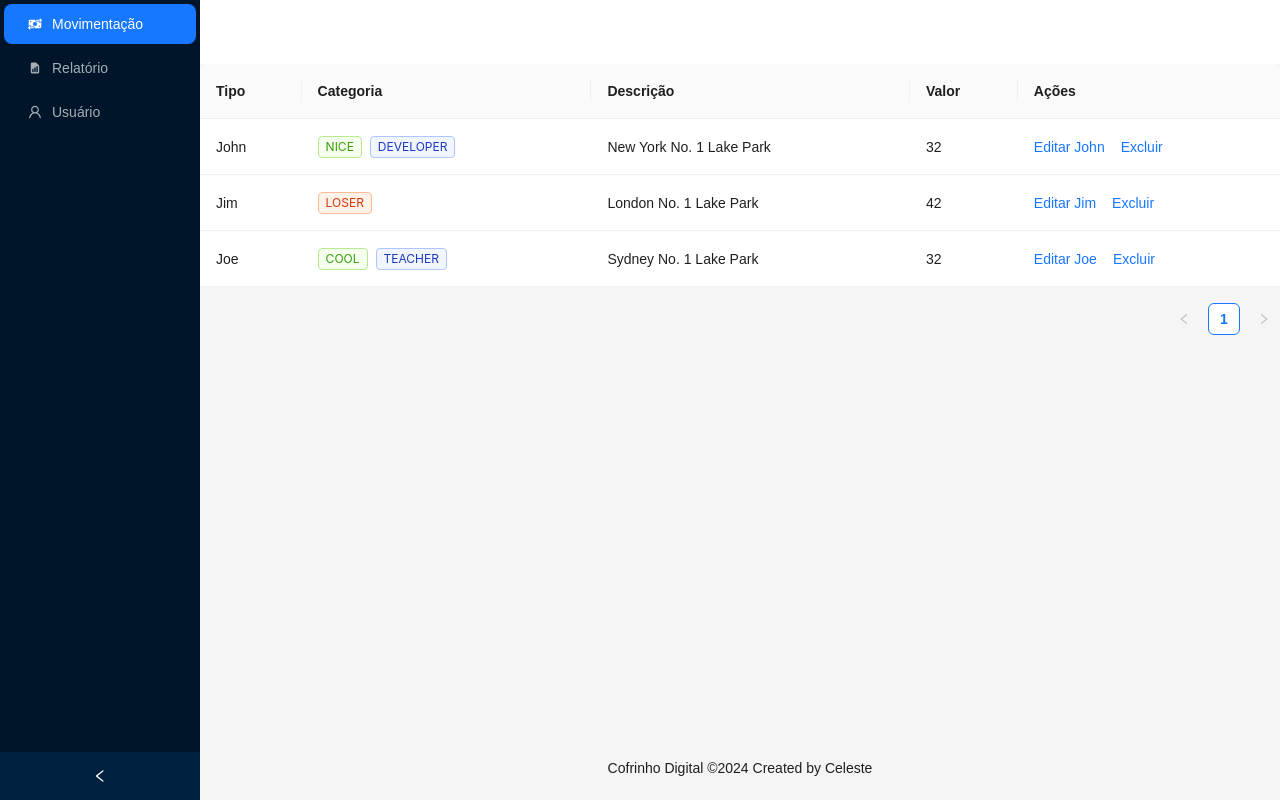
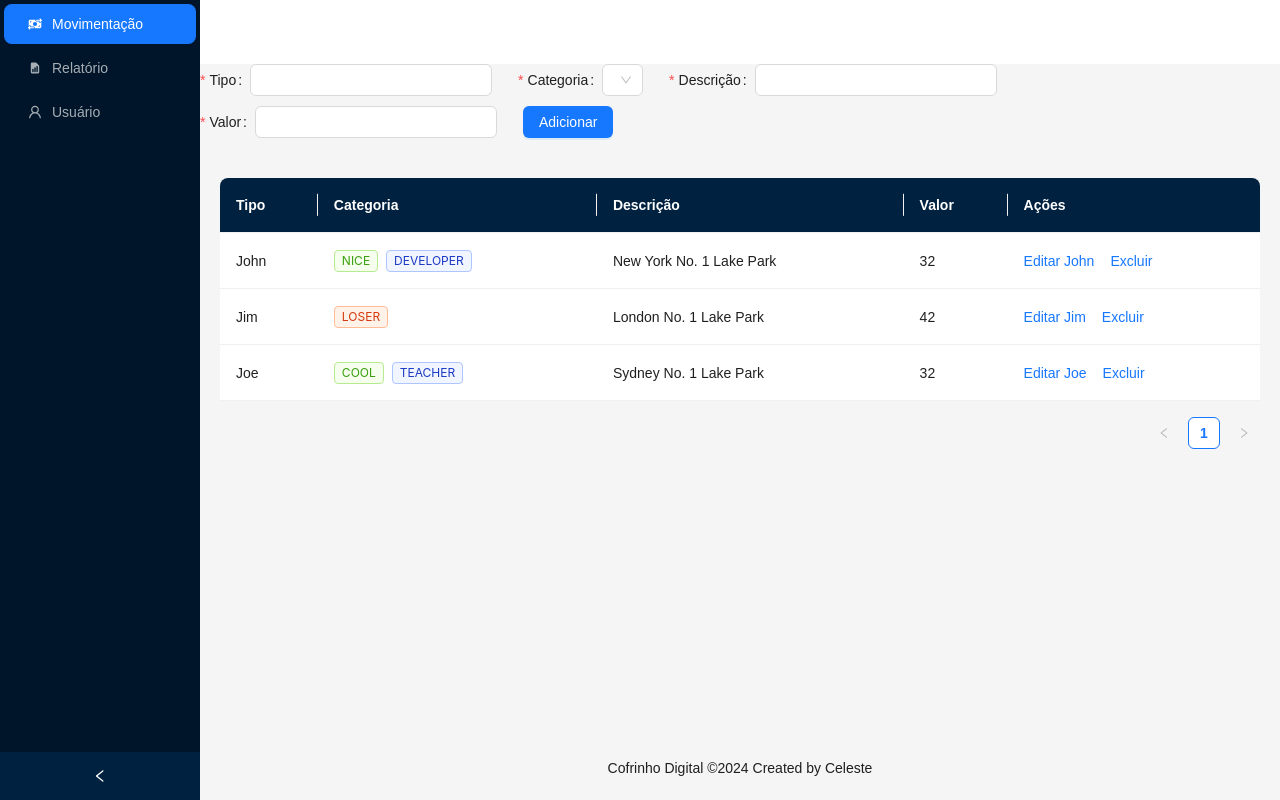
Before and after one commit to v0cs/cofrinho-digital, a React (Vite) app in the folder frontend/: page /movimentacao in a window 1280 px wide. Built offline with nearby package versions, Linux system fonts and the light colour scheme.

Commit message:
Ajustando formualrio do menu principal

```diff
--- /dev/null
+++ b/frontend/src/components/Formulario/Formulario.jsx
@@ -0,0 +1,67 @@
+// src/components/Formulario.js
+import React from 'react';
+import { Form, Input, Button, Select } from 'antd';
+import styles from './Formulario.module.css'; // Certifique-se de ter esse arquivo CSS
+
+const { Option } = Select;
+
+const Formulario = ({ onAdd }) => {
+    const [form] = Form.useForm();
+
+    const onFinish = (values) => {
+        onAdd(values);
+        form.resetFields();
+    };
+
+    return (
+        <Form
+            form={form}
+            layout="inline"
+            onFinish={onFinish}
+            className={styles.formulario} // Adicione a classe para estilização
+            style={{ marginBottom: '20px', gap: '10px' }}
+        >
+            <Form.Item
+                name="tipo"
+                label="Tipo"
+                rules={[{ required: true, message: 'Por favor, insira o tipo!' }]}
+            >
+                <Input />
+            </Form.Item>
+            <Form.Item
+                name="categoria"
+                label="Categoria"
+                rules={[{ required: true, message: 'Por favor, selecione a categoria!' }]}
+            >
+                <Select mode="multiple" allowClear>
+                    <Option value="nice">Nice</Option>
+                    <Option value="developer">Developer</Option>
+                    <Option value="loser">Loser</Option>
+                    <Option value="cool">Cool</Option>
+                    <Option value="teacher">Teacher</Option>
+                </Select>
+            </Form.Item>
+            <Form.Item
+                name="descricao"
+                label="Descrição"
+                rules={[{ required: true, message: 'Por favor, insira a descrição!' }]}
+            >
+                <Input />
+            </Form.Item>
+            <Form.Item
+                name="valor"
+                label="Valor"
+                rules={[{ required: true, message: 'Por favor, insira o valor!' }]}
+            >
+                <Input type="number" />
+            </Form.Item>
+            <Form.Item>
+                <Button type="primary" htmlType="submit">
+                    Adicionar
+                </Button>
+            </Form.Item>
+        </Form>
+    );
+};
+
+export default Formulario;
--- /dev/null
+++ b/frontend/src/components/Formulario/Formulario.module.css
@@ -0,0 +1,5 @@
+.formulario {
+    display: flex;
+    flex-wrap: wrap;
+    gap: 10px;
+}
--- a/frontend/src/components/Paginacao.jsx
+++ b/frontend/src/components/Paginacao.jsx
@@ -1,10 +1,8 @@
 import React, { useState } from 'react';
 import { UserOutlined, } from '@ant-design/icons';
 import { Layout, Menu, theme } from 'antd';
-import { Space, Table, Tag } from 'antd';
 import { HiDocumentReport } from "react-icons/hi";
 import { FaMoneyBillTransfer } from "react-icons/fa6";
-import Tabela from "./Tabela";
 import { useNavigate } from 'react-router-dom';
 
 const { Header, Content, Footer, Sider } = Layout;
--- a/frontend/src/components/Tabela.jsx
+++ b/frontend/src/components/Tabela/Tabela.jsx
@@ -29,7 +29,7 @@ const data = [
 ];
 
 const Tabela = () => (
-    <Table dataSource={data} className={styles.tabela}>
+    <Table dataSource={data} className={styles.tabela} style={{padding: '20px'}}>
         <Column title="Tipo" dataIndex="tipo" key="tipo" />
         <Column
             title="Categoria"
--- a/frontend/src/main.jsx
+++ b/frontend/src/main.jsx
@@ -1,10 +1,22 @@
-import React from 'react'
-import ReactDOM from 'react-dom/client'
-import './index.css'
-import App from './App.jsx'
+import React from 'react';
+import ReactDOM from 'react-dom';
+import { ConfigProvider } from 'antd';
+import './index.css';
+import App from './App.jsx';
 
 ReactDOM.createRoot(document.getElementById('root')).render(
   <React.StrictMode>
-    <App/>
-  </React.StrictMode>,
-)
+    <ConfigProvider
+      theme={{
+        components: {
+          Table: {
+            headerBg: '#002140',
+            colorTextHeading: '#fff'
+          },
+        },
+      }}
+    >
+      <App />
+    </ConfigProvider>
+  </React.StrictMode>
+);
--- a/frontend/src/pages/login/Login.module.css
+++ b/frontend/src/pages/login/Login.module.css
@@ -12,6 +12,7 @@
 .sectionLeft h1 {
     font-size: 30px;
     font-weight: bold;
+    color: #ffff;
 }
 
 .sectionRight {
--- a/frontend/src/pages/movimentacao/movimentacao.jsx
+++ b/frontend/src/pages/movimentacao/movimentacao.jsx
@@ -1,12 +1,14 @@
 import React from 'react'
 import Paginacao from '../../components/Paginacao';
-import Tabela from '../../components/Tabela';
+import Tabela from '../../components/Tabela/Tabela';
+import Formulario from '../../components/Formulario/Formulario';
 
 function Movimentacao() {
 
     return (
         <div>
             <Paginacao>
+                <Formulario/>
                 <Tabela />
             </Paginacao>
         </div>
```
Also changed, not shown: frontend/src/components/Tabela/Tabela.module.css (renamed from frontend/src/components/Tabela.module.css).
